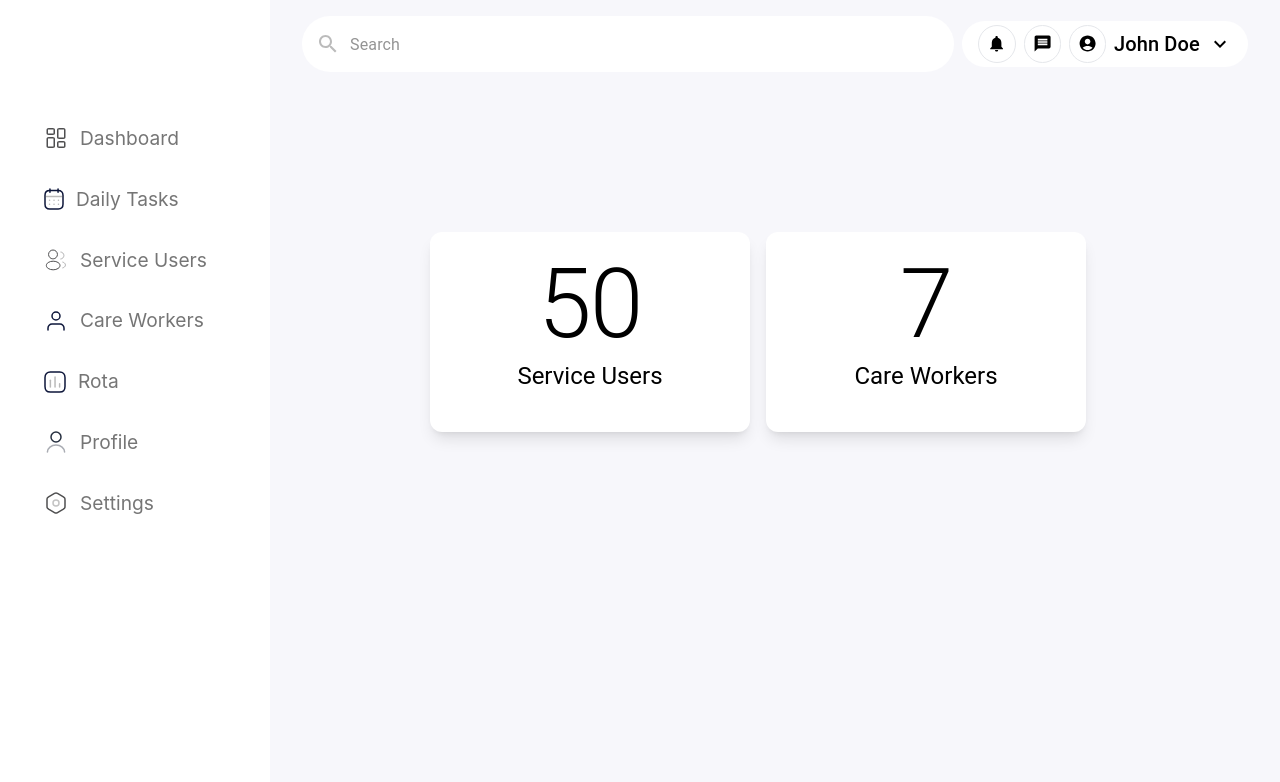
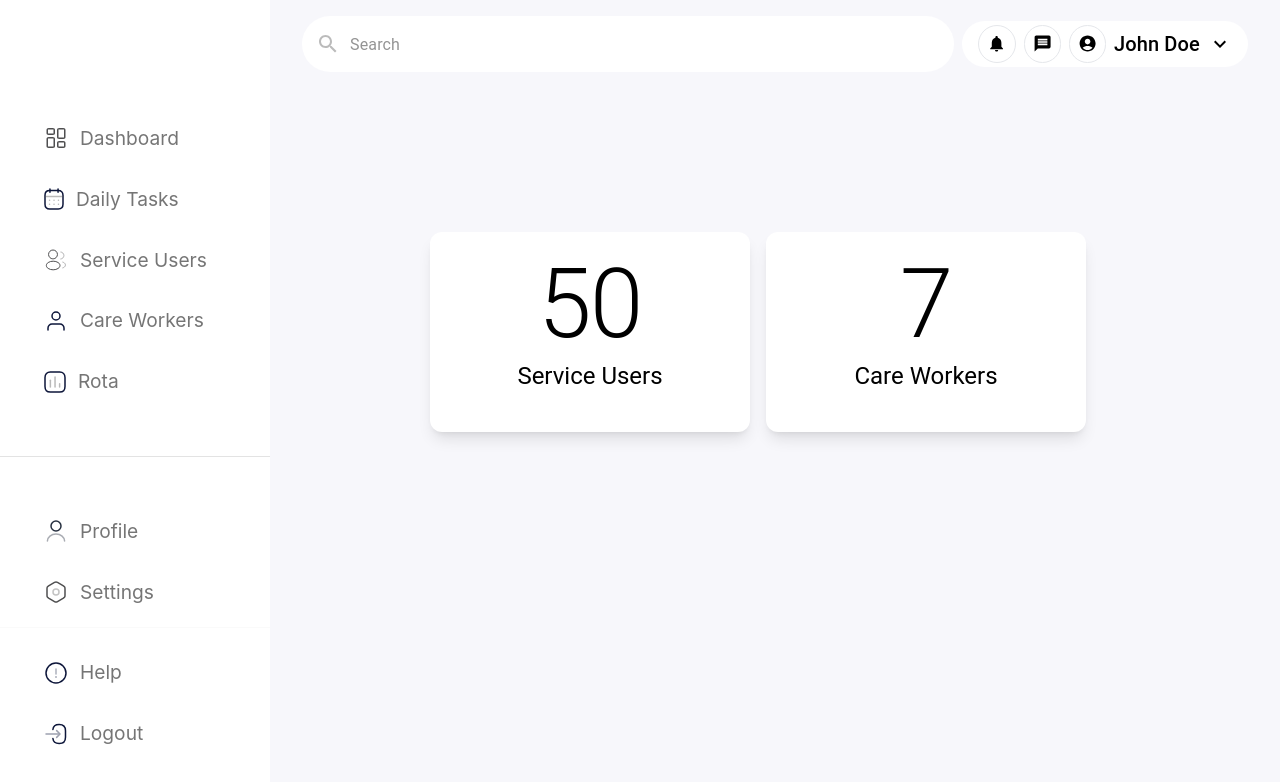
Before and after one commit to imtiazshawn/caremaster, a React (Vite) app: page /dashboard in a window 1280 px wide. Shown: the top 782 px of the page. Built offline with nearby package versions, Linux system fonts and the light colour scheme.

Commit message:
finish leftbar

```diff
--- a/src/components/Navbar.tsx
+++ b/src/components/Navbar.tsx
@@ -1,6 +1,8 @@
 import { ReactComponent as Calender } from "@assets/calender.svg";
 import { ReactComponent as Chart } from "@assets/chart.svg";
 import { ReactComponent as Dashboard } from "@assets/dashboard.svg";
+import { ReactComponent as Info } from "@assets/info-circle.svg";
+import { ReactComponent as Logout } from "@assets/logout.svg";
 import { ReactComponent as ProfileUser } from "@assets/profile-user.svg";
 import { ReactComponent as Settings } from "@assets/settings.svg";
 import { ReactComponent as TwoUsers } from "@assets/two-users.svg";
@@ -18,7 +20,7 @@ type NavLink = {
   label: string;
 };
 
-const navLinks: NavLink[] = [
+const navLinks: (NavLink | "separator" | "spacer")[] = [
   {
     route: "/",
     icon: Dashboard,
@@ -44,6 +46,7 @@ const navLinks: NavLink[] = [
     icon: Chart,
     label: "Rota",
   },
+  "separator",
   {
     route: "/profile",
     icon: User,
@@ -54,13 +57,53 @@ const navLinks: NavLink[] = [
     icon: Settings,
     label: "Settings",
   },
+  "spacer",
+  {
+    route: "/help",
+    icon: Info,
+    label: "Help",
+  },
+  {
+    route: "/logout",
+    icon: Logout,
+    label: "Logout",
+  },
 ];
 
 export const Navbar = () => {
   const { pathname } = useLocation();
   return (
-    <CustomColumn sx={{ py: 14, gap: 1, backgroundColor: COLORS.WHITE }}>
-      {navLinks.map(({ route, icon, label }) => {
+    <CustomColumn sx={{ pb: 5, pt: 14, gap: 1, backgroundColor: COLORS.WHITE }}>
+      {navLinks.map((navLink, index) => {
+        if (navLink === "separator") {
+          return (
+            <CustomFlexBox
+              key={`${index}separator`}
+              sx={{
+                width: "100%",
+                my: 5,
+                borderTop: "1px solid #E3E3E3",
+              }}
+            />
+          );
+        }
+
+        if (navLink === "spacer") {
+          return (
+            <CustomFlexBox
+              key={`${index}spacer`}
+              sx={{
+                flex: 1,
+                flexBasis: 0,
+                width: "100%",
+                borderTop: "1px solid #E3E3E3",
+                opacity: 0.2,
+              }}
+            />
+          );
+        }
+
+        const { route, icon, label } = navLink;
         const isActive =
           pathname === route || (pathname === "/" && route === "/dashboard");
         const Icon = icon;
```
Also changed, not shown: src/assets/info-circle.svg, src/assets/logout.svg.
